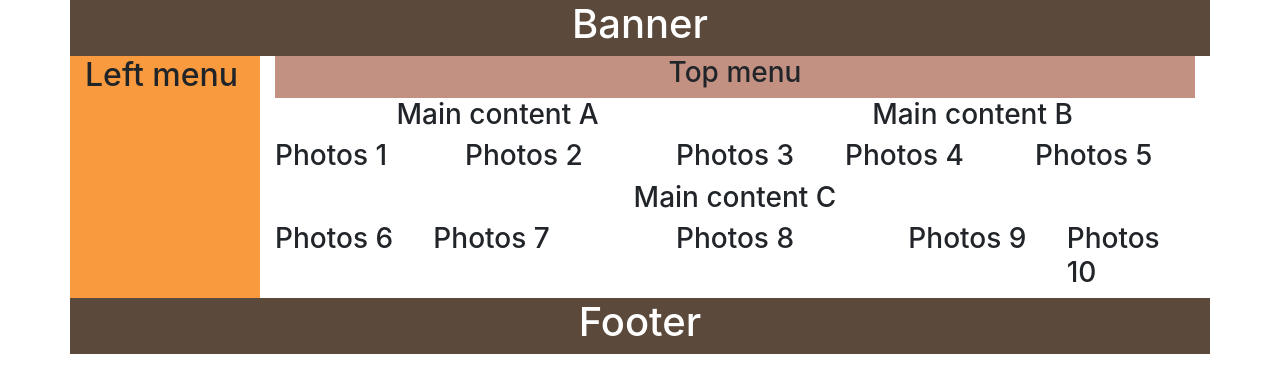
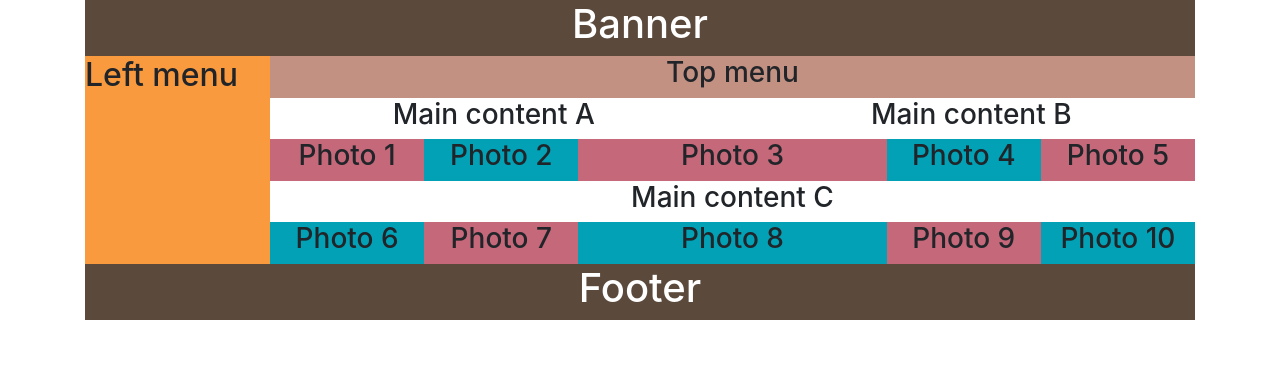
Before and after one commit to JDevMen/ejercicio-bootstrap, a plain HTML site: page index.html in a window 1280 px wide. Drawn offline with nearby package versions, Linux system fonts and the light colour scheme.

Commit message:
pantalla grande casi terminada

```diff
--- a/index.html
+++ b/index.html
@@ -19,10 +19,10 @@
 
     <div class="container">
         <!--Banner                        -->
-        <div class ="row d-flex justify-content-center banner-footer">
+        <div class ="row no-gutters d-flex justify-content-center banner-footer">
             <h1>Banner</h1>
         </div>
-        <div class ="row ">
+        <div class ="row no-gutters ">
             <!--Left menu                 -->
             <div class ="col-md-2 left-menu ">
                 <h2>Left menu</h2>
@@ -42,48 +42,48 @@
                         <h3>Main content B</h3>
                     </div>
                 </div>
-                <div class = "row">
-                    <div class = "col">
-                        <h3>Photos 1</h3>
+                <div class = "row no-gutters">
+                    <div class = "col d-flex justify-content-center even-phot odd-photo">
+                        <h3>Photo 1</h3>
                     </div>
-                    <div class="col">
-                        <h3>Photos 2</h3>
+                    <div class="col d-flex justify-content-center even-phot even-photo">
+                        <h3>Photo 2</h3>
                     </div>
-                    <div class="col d-flex justify-content-center">
-                        <h3>Photos 3</h3>
+                    <div class="col-4 d-flex justify-content-center odd-photo">
+                        <h3>Photo 3</h3>
                     </div>
-                    <div class="col">
-                        <h3>Photos 4</h3>
+                    <div class="col d-flex justify-content-center even-phot even-photo">
+                        <h3>Photo 4</h3>
                     </div>
-                    <div class="col">
-                        <h3>Photos 5</h3>
+                    <div class="col d-flex justify-content-center even-phot odd-photo">
+                        <h3>Photo 5</h3>
                     </div>
                 </div>
                 <!--Main Content C    -->
                 <div class = "row d-flex justify-content-center">
                     <h3>Main content C</h3>
                 </div>
-                <div class = "row">
-                    <div class="col">
-                        <h3>Photos 6</h3>
+                <div class = "row no-gutters">
+                    <div class="col d-flex justify-content-center even-phot even-photo">
+                        <h3>Photo 6</h3>
                     </div>
-                    <div class="col">
-                        <h3>Photos 7</h3>
+                    <div class="col d-flex justify-content-center even-phot odd-photo">
+                        <h3>Photo 7</h3>
                     </div>
-                    <div class="col-4 d-flex justify-content-center">
-                        <h3>Photos 8</h3>
+                    <div class="col-4 d-flex justify-content-center even-photo">
+                        <h3>Photo 8</h3>
                     </div>
-                    <div class="col">
-                        <h3>Photos 9</h3>
+                    <div class="col d-flex justify-content-center even-phot odd-photo">
+                        <h3>Photo 9</h3>
                     </div>
-                    <div class="col">
-                        <h3>Photos 10</h3>
+                    <div class="col d-flex justify-content-center even-phot even-photo">
+                        <h3>Photo 10</h3>
                     </div>
                 </div>
             </div>
         </div>
         <!--Footer                     -->
-        <div class ="row d-flex justify-content-center banner-footer">
+        <div class ="row no-gutters d-flex justify-content-center banner-footer">
             <h1>Footer</h1>
         </div>
     </div>
```
